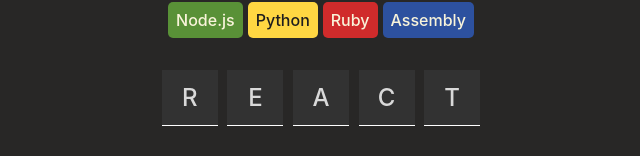
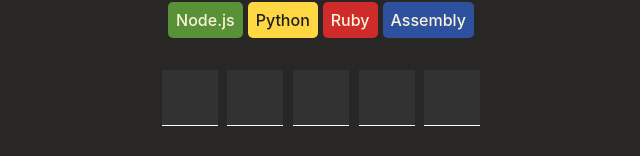
Before and after one commit to cruzrafaelx/assembly-game, a React (Create React App) app: page / in a window 1280 px wide. Shown: the part 331-487 px from the top of the page, without its empty margins (319-959 px from the left). Built offline with nearby package versions, Linux system fonts and the light colour scheme.

Commit message:
Add function that only displays the correctly chosen letters

```diff
--- a/src/App.css
+++ b/src/App.css
@@ -92,7 +92,12 @@
   font-size: 1.5rem;
   font-weight: 500;
   margin: 0 0.3rem;
+  color: #323232;
   background-color: #323232;
+}
+
+.currentWord > span.visible{
+  color: #FFFFFF;
 }
 
 .alphabet{
--- a/src/App.js
+++ b/src/App.js
@@ -20,8 +20,13 @@
   )
 
   const wordLetters = currentWord.split("").map((letter, index) => {
-    const upperCase = letter.toUpperCase()
-    return <span key={index}>{upperCase}</span>
+
+    const visibleLetter = Object.entries(correctLetter).some(([l, isCorrect])=>
+      letter.toLowerCase() == l && isCorrect === true
+    )
+
+    return <span className={visibleLetter ? "visible" : undefined}
+          key={index}>{letter.toUpperCase()}</span>
   })
 
   const alphabetList = alphabet.split("").map(letter => (
@@ -55,7 +60,6 @@
   //This function checks if the clicked letter is included in the current word, it consequently changes the isCorrect state as well.
   function checkLetter(letter){
     const result = currentWord.toLowerCase().split("").includes(letter)
-    console.log("checking letter:", letter, "Result:", result)
 
     setCorrectLetter(prevCorrectLetter => {
 
@@ -70,8 +74,6 @@
     })
   }
 
-  console.log("Chosen letter: ", chosenLetter)
-  console.log("Correct letter: ", correctLetter)
 
 
   return (
```
